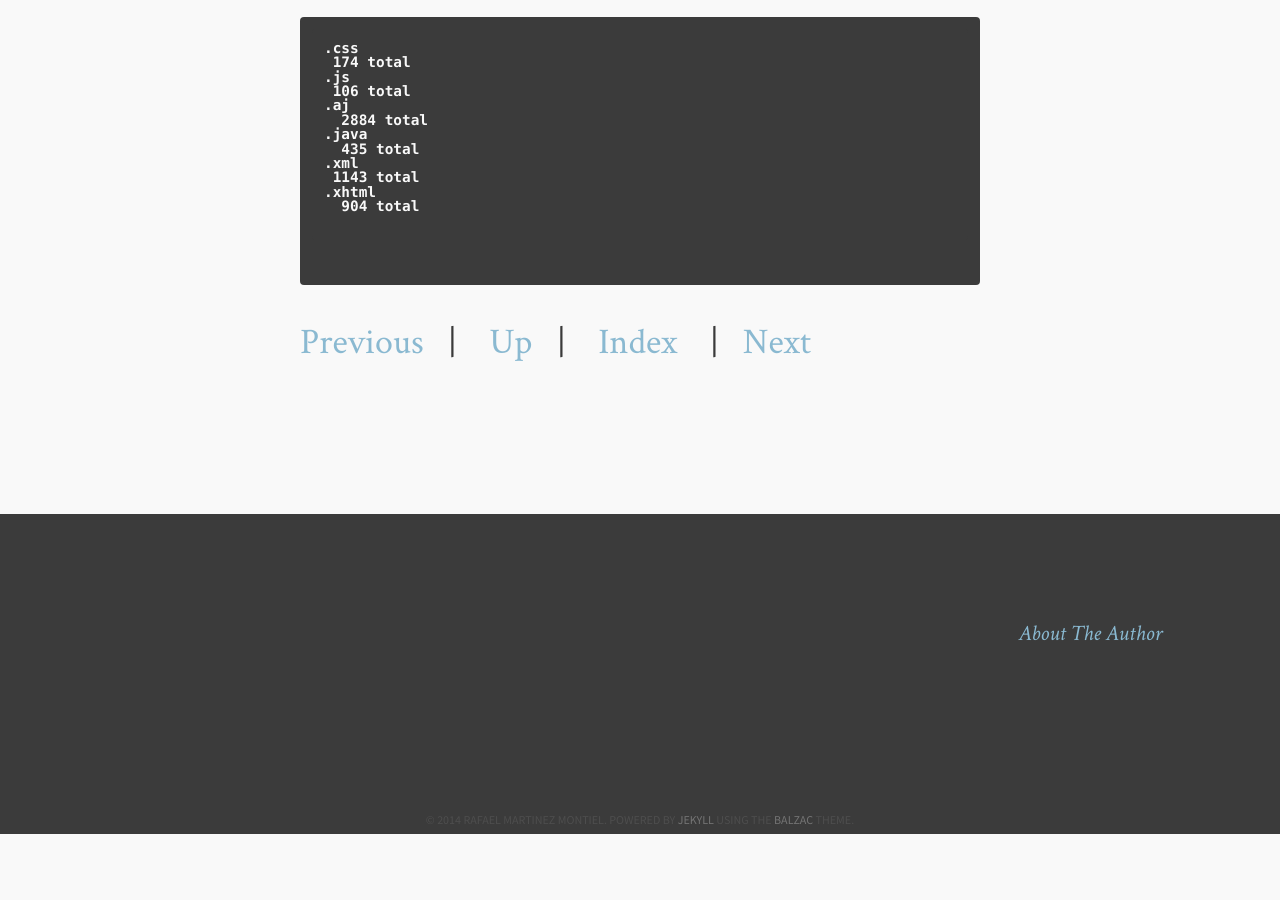
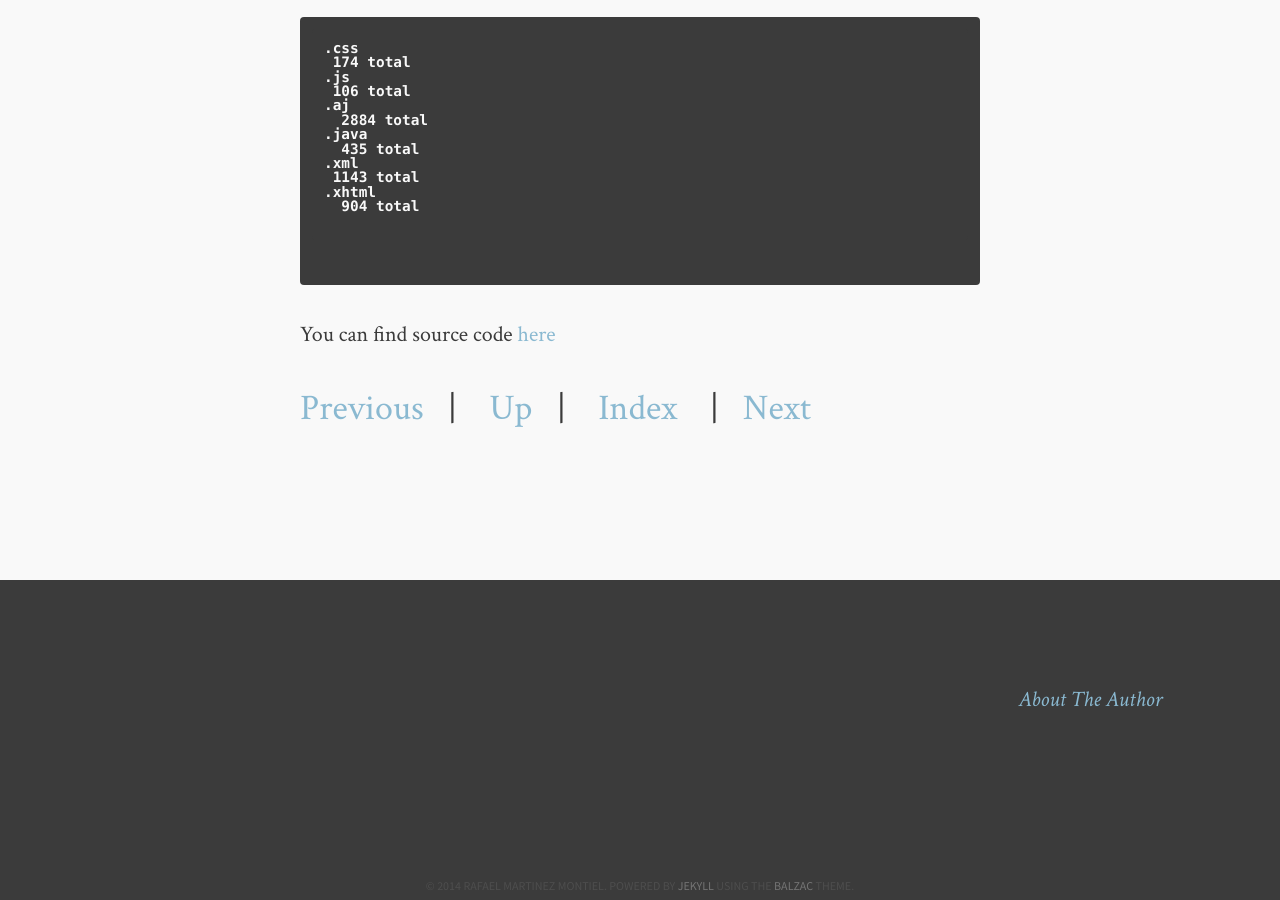
Before and after one commit to mtzmontiel/simple-concise, a Jekyll site: the page built from roo/sampleUI-BasicUI-02.md, in a window 1280 px wide and 900 px high, scrolled down 5189 px. Built offline with Jekyll 4.4.1, drawn with Linux system fonts in a browser that asks for light colours; before the commit the page ends 6023 px from its top, so only the background shows below that.

Commit message:
Link to tagged sourcecode

```diff
--- a/roo/sampleUI-BasicUI-02.md
+++ b/roo/sampleUI-BasicUI-02.md
@@ -86,3 +86,7 @@ Current metrics are:
   904 total
 
 ~~~
+
+You can find source code [here][code-roo-buc-bui-1.6]
+
+[code-roo-buc-bui-1.6]:https://github.com/mtzmontiel/simple-concise/releases/tag/code-roo-buc-bui-1.6
```
